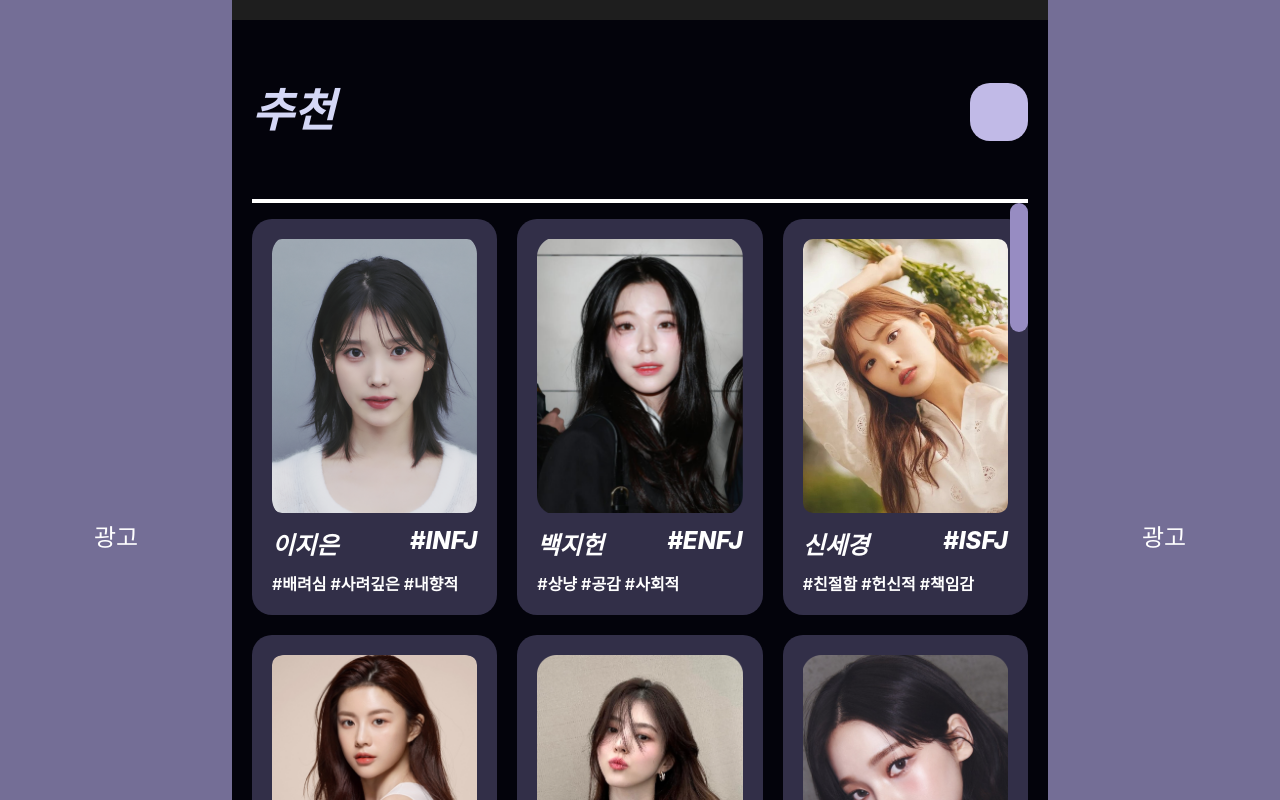
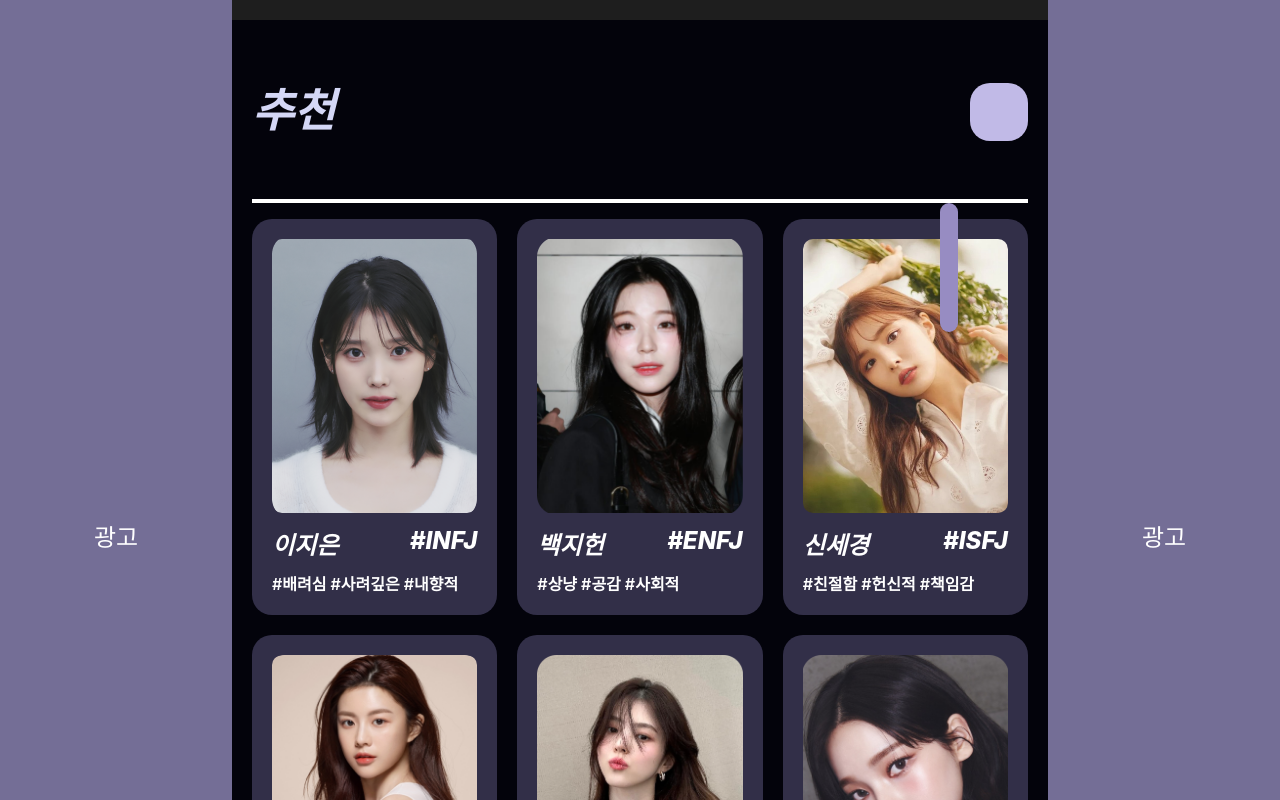
Before and after one commit to Tae4an/MZting, a React (Create React App) app in the folder front/: page /main in a window 1280 px wide. Shown: the top 800 px of the page. Built offline with nearby package versions, Linux system fonts and the light colour scheme.

Commit message:
Setting the ScrollIndicator range

```diff
--- a/front/src/pages/MainPage.js
+++ b/front/src/pages/MainPage.js
@@ -58,7 +58,7 @@ const MainPage = () => {
                     <ProfileCard key={profile.id} {...profile} />
                 ))}
             </div>
-            <div className={styles.scrollIndicator} style={{ position: 'fixed', top: scrollPosition}}/>
+            <div className={styles.scrollIndicator} style={{ top: scrollPosition }}/>
         </div>
     );
 };
--- a/front/src/styles/MainPage.module.css
+++ b/front/src/styles/MainPage.module.css
@@ -81,6 +81,8 @@
     background-color: #978cc2;
     width: 18px;
     height: 129px;
+    position: fixed;
+    right: 322px;
     align-self: flex-end;
     margin-top: 20px;
 }
```
